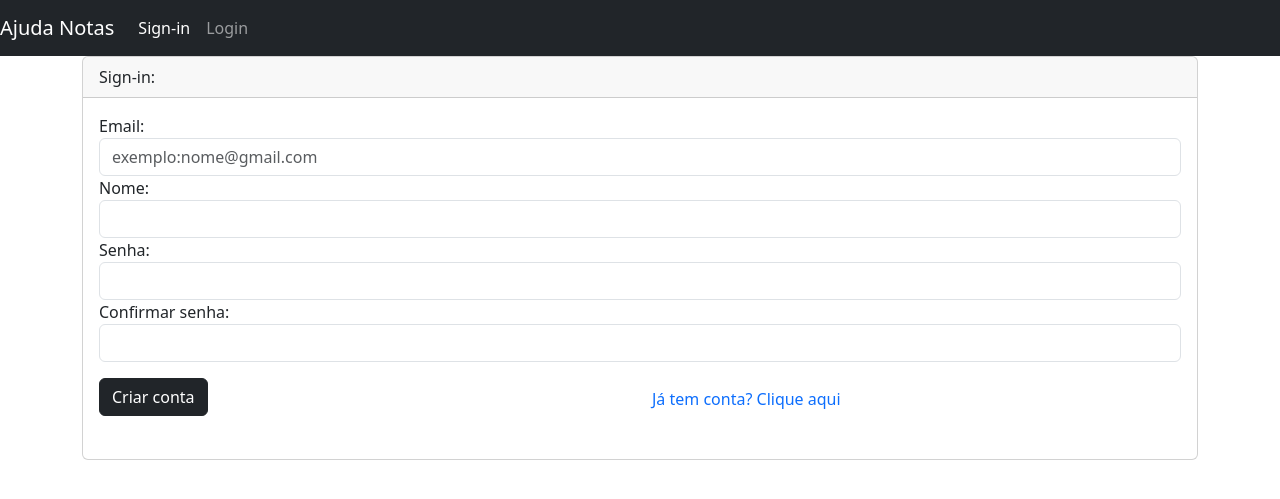
After one commit to ozne32/lista_compras, a PHP site: page /sign-in.php in a window 1280 px wide. The commit adds this page. Shown: the top 499 px of the page. Run offline with PHP 8.4, Linux system fonts and the light colour scheme; some libraries are stand-ins or nearby versions.

Commit message:
update, fazendo o update

```diff
--- /dev/null
+++ b/comeco/script.js
@@ -0,0 +1,5 @@
+$(document).ready(()=> {
+    $('#edita').on('click', ()=>{
+        console.log('chegou aqui')
+    })
+});
--- a/comeco/services/produto.service.php
+++ b/comeco/services/produto.service.php
@@ -21,7 +21,7 @@ class ProdutoService{
         return $smtm->fetchAll();
     }
     public function todosVal(){
-        $query='SELECT * from tb_produtos order by nome_produto asc';
+        $query='SELECT * from tb_produtos where comprado=0 order by nome_produto asc';
         $smtm=$this->conn->prepare($query);
         $smtm->execute();
         return $smtm->fetchAll(PDO::FETCH_OBJ);
--- /dev/null
+++ b/comeco/sign-in.php
@@ -0,0 +1,57 @@
+<html>
+<!-- vai ficar um pouco de standby, eu já arrumo isso # -->
+<head>
+    <meta charset="UTF-8">
+    <meta name="viewport" content="width=device-width, initial-scale=1.0">
+    <link href="https://cdn.jsdelivr.net/npm/bootstrap@5.3.2/dist/css/bootstrap.min.css" rel="stylesheet"
+        integrity="sha384-T3c6CoIi6uLrA9TneNEoa7RxnatzjcDSCmG1MXxSR1GAsXEV/Dwwykc2MPK8M2HN" crossorigin="anonymous" />
+    <script src="https://kit.fontawesome.com/3a7cbcc65c.js" crossorigin="anonymous"></script>
+    <link rel="stylesheet" href="style.css">
+    <script src="https://code.jquery.com/jquery-3.7.1.min.js"
+        integrity="sha256-/JqT3SQfawRcv/BIHPThkBvs0OEvtFFmqPF/lYI/Cxo=" crossorigin="anonymous"></script>
+    <title>Inicio</title>
+</head>
+<header>
+    <nav class="navbar navbar-expand-md navbar-dark bg-dark">
+        <a class="navbar-brand" href="#">Ajuda Notas</a>
+        <ul class="navbar-nav ml-auto">
+            <li class="nav-item"><a href="#" class="nav-link active">Sign-in</a></li>
+            <li class="nav-item"><a href="login.php" class="nav-link">Login</a></li>
+        </ul>
+    </nav>
+</header>
+<main class="container">
+    <div class="corpo-registro">
+        <div class="card"><!-- começo do card -->
+            <div class="card-header">Sign-in:</div>
+            <div class="card-body"> <!--começo do card-body-->
+                <form action="tarefa_controller.php?acao=inserir" method="post">
+                    <label for="email">Email:</label>
+                    <input name='email-signin' class="form-control" type="email" placeholder="exemplo:nome@gmail.com">
+                    <label for="nome">Nome:</label>
+                    <input type="text" class="form-control" plaholder="usuario:" name='nome'>
+                    <label for="senha">Senha:</label>
+                    <input type="password" name='senha-signin' class="form-control">
+                    <label for="senha">Confirmar senha:</label>
+                    <input type="password" name='confirma-senha' class="form-control">
+                    <div class="row">
+                        <div class="col-md-6">
+                            <button type="submit" class="btn btn-dark mt-3">Criar conta</button>
+                        </div>
+                        <? if (isset($_GET['erro']) && $_GET['erro'] == 'incompleto') { ?>
+                            <p class="text-danger ml-3">Por favor preencher todos os campos</p>
+                        <? } ?>
+                        <? if (isset($_GET['erro']) && $_GET['erro'] == 'acesso') { ?>
+                            <p class="text-danger">Faça a sua conta primeiro</p>
+                        <? } ?>
+                        <div class="col-md-6" style="margin-top:25px">
+                            <p><a href="login.php" style="text-decoration: none;">Já tem conta? Clique aqui</a></p>
+                        </div>
+                    </div>
+                </form>
+            </div><!--final do card-body-->
+        </div><!--final do card-->
+    </div>
+</main>
+
+</html>
```
Also changed, not shown: comeco/add_rmv.php (+6 -6 lines), comeco/index.php (+28 -13 lines).
